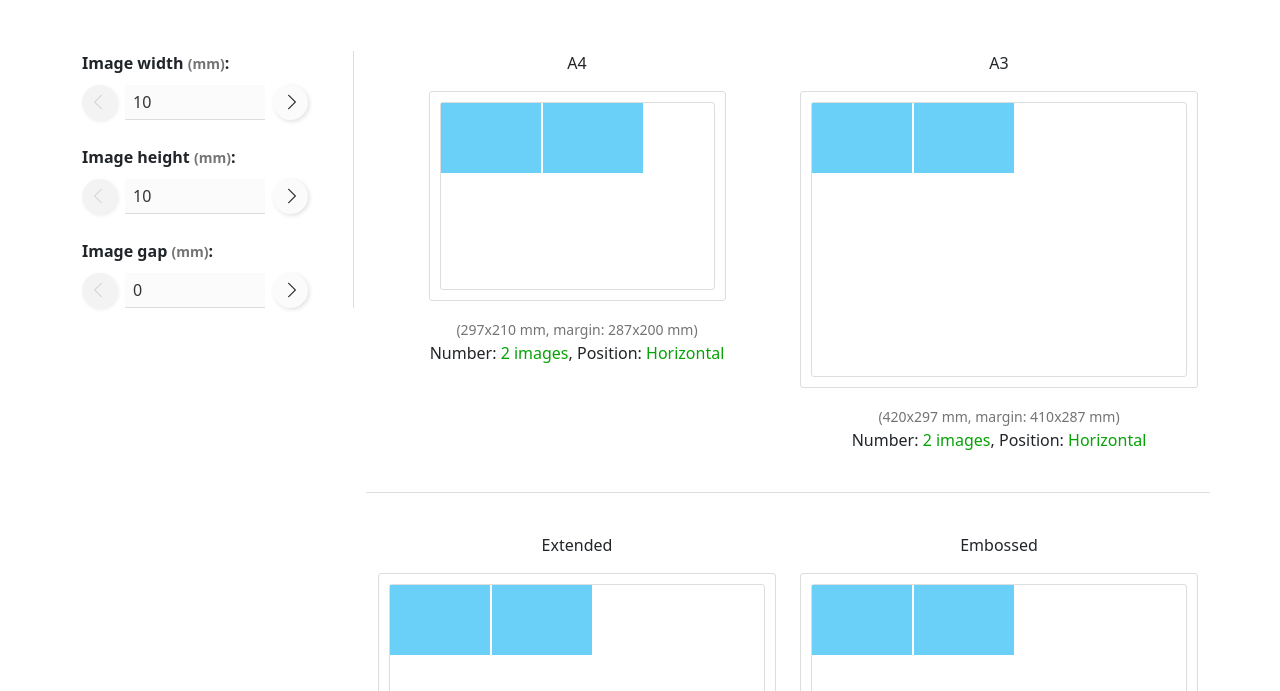
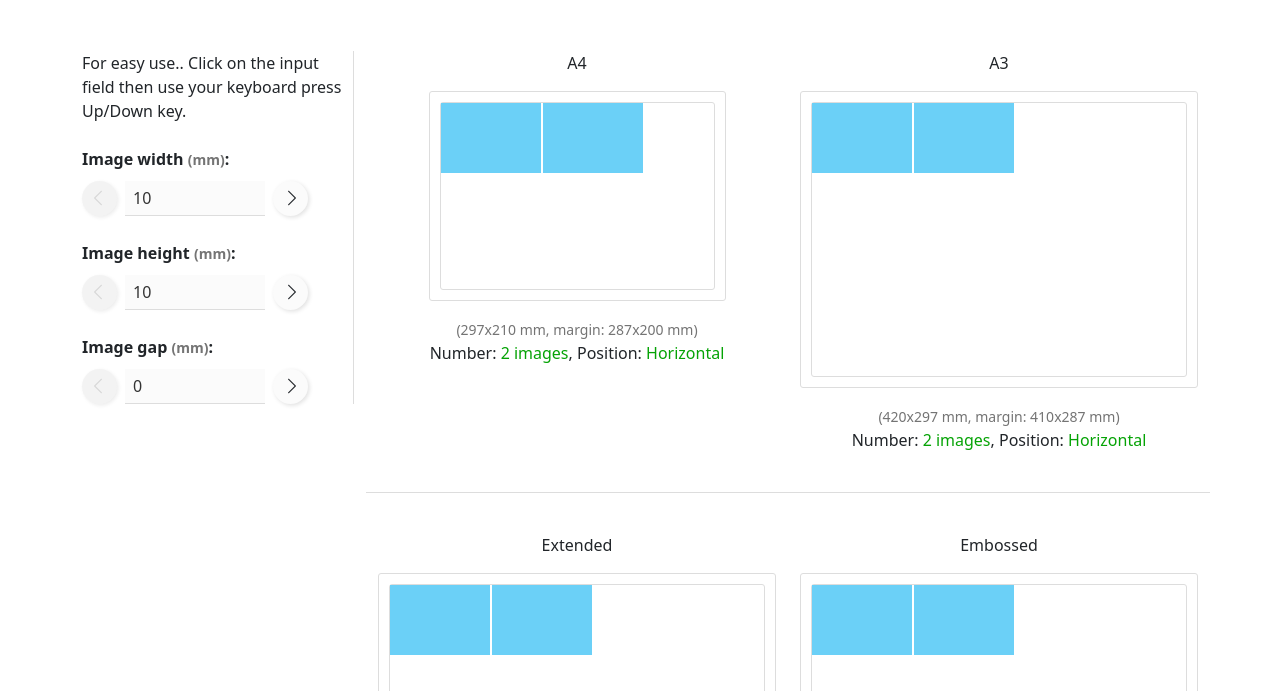
Before and after one commit to mohamed-hassan1/img-dimension-calculator-on-paper, a plain HTML site: page index.html in a window 1280 px wide. Shown: the part 109-800 px from the top of the page. Drawn offline with Linux system fonts and the light colour scheme.

Commit message:
adding note

```diff
--- a/css/style.css
+++ b/css/style.css
@@ -1,4 +1,4 @@
-.form-container .form-table {
+.form-container .inner-form {
   width: fit-content;
   border-right: 1px solid #ddd;
 }
@@ -144,13 +144,21 @@
 
 /* Start Responsive */
 
+@media only screen and (min-width: 992px) {
+  .form-container {
+    flex: 0 0 296px;
+  }
+}
+
 @media only screen and (max-width: 991px) {
   .form-container {
     display: flex;
     justify-content: center;
   }
+  .form-container .inner-form {
+    border-right: none;
+  }
   .form-container .form-table {
-    border-right: none;
     display: flex;
     flex-wrap: wrap;
     padding-bottom: 35px;
--- a/index.html
+++ b/index.html
@@ -32,6 +32,8 @@
 
       <!-- ** Start Form Container ** -->
       <div class="form-container col-lg-auto col-12">
+        <div class="inner-form">
+          <p class="note fw-medium pe-lg-2 mb-4 text-center text-lg-start">For easy use.. Click on the input field then use your keyboard press Up/Down key.</p>
           <div class="form-table">
             <div class="form-group">
               <label for="img_width">Image width <span>(mm)</span>:</label>
@@ -67,6 +69,7 @@
                 <button class="btn right-arrow arrow-btn d-flex justify-content-center align-items-center">
                   <i class="bi bi-chevron-right"></i>
                 </button>
+              </div>
             </div>
           </div>
         </div>
```
Lines whose indentation alone changed are shown as unchanged.
